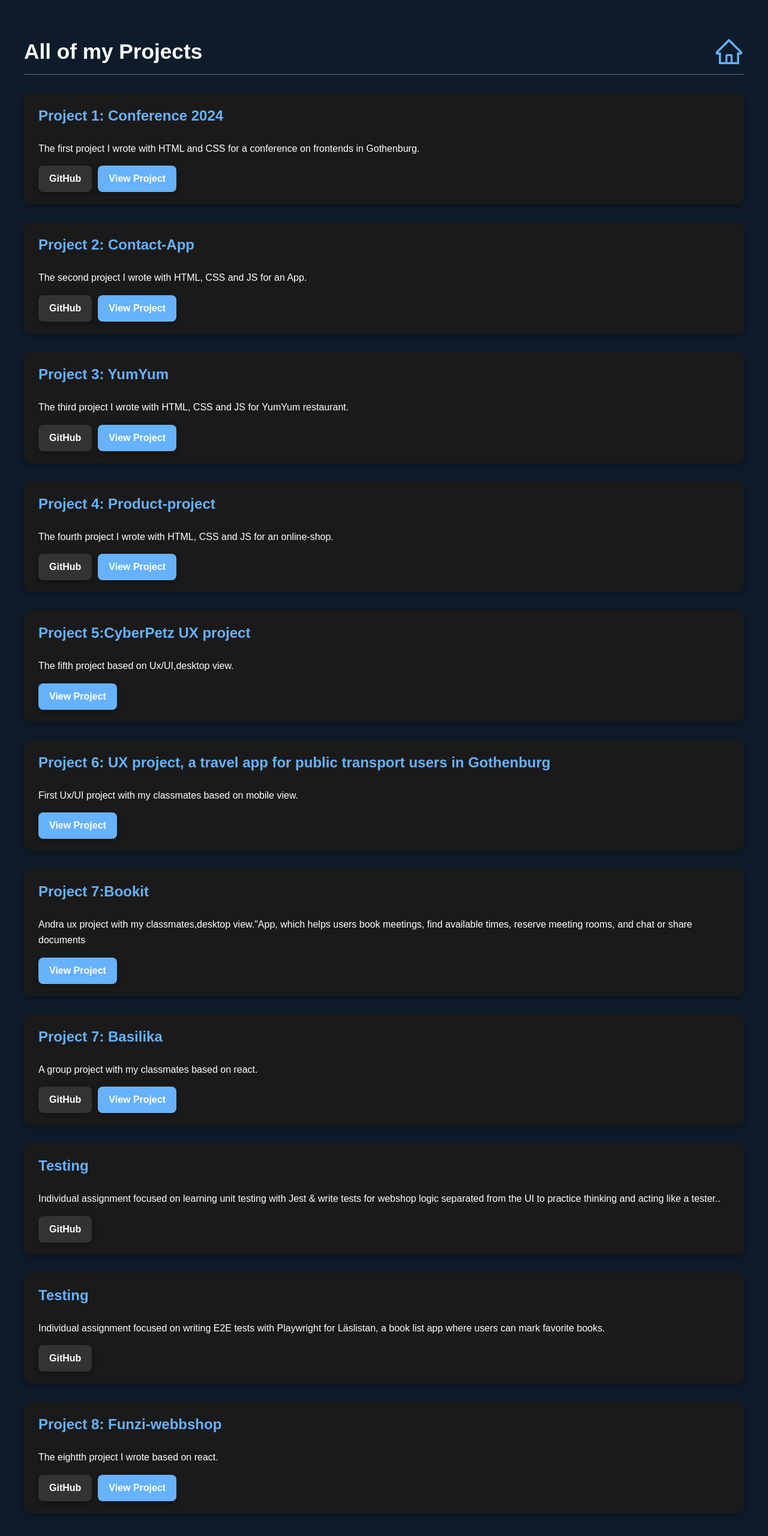
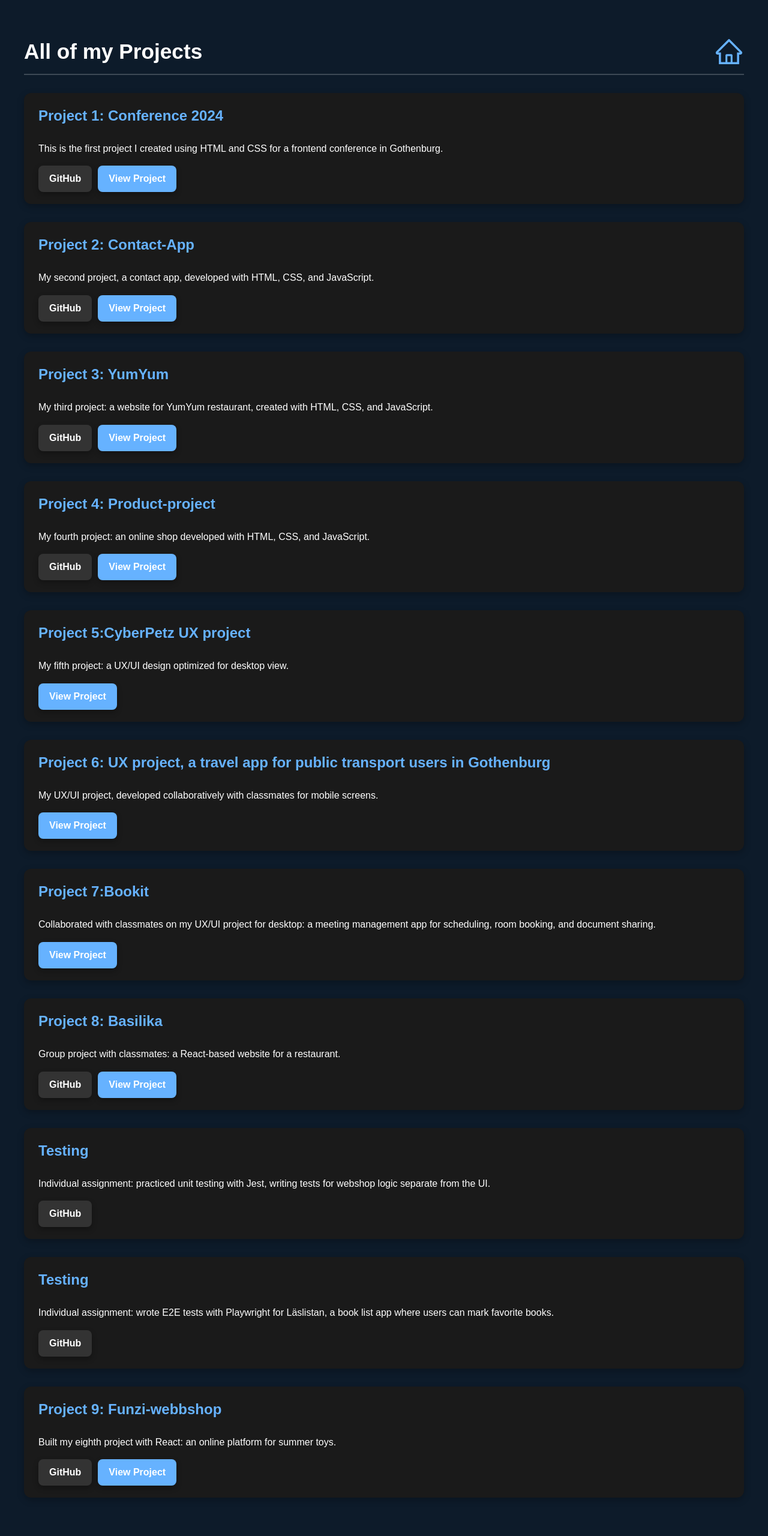
Before and after one commit to MalahatM/my-portfolio, a React (Vite) app: page /projects in a window 1280 px wide. Shown: the top 2560 px of the page at 60% size. Built offline with nearby package versions, Linux system fonts and the light colour scheme.

Commit message:
Make project descriptions clearer and more portfolio-ready.

```diff
--- a/src/pages/projects.tsx
+++ b/src/pages/projects.tsx
@@ -14,7 +14,7 @@ function Projects() {
 
       <div className="project-card">
         <h3>Project 1: Conference 2024</h3>
-        <p>The first project I wrote with HTML and CSS for a conference on frontends in Gothenburg.</p>
+        <p>This is the first project I created using HTML and CSS for a frontend conference in Gothenburg.</p>
         <div className="buttons">
           <a href="https://github.com/MalahatM/conference2024" target="_blank" rel="noreferrer" className="github-button">
             GitHub
@@ -27,7 +27,7 @@ function Projects() {
 
       <div className="project-card">
         <h3>Project 2: Contact-App</h3>
-        <p>The second project I wrote with HTML, CSS and JS for an App.</p>
+        <p>My second project, a contact app, developed with HTML, CSS, and JavaScript.</p>
         <div className="buttons">
           <a href="https://github.com/MalahatM/contact-app.git" target="_blank" rel="noreferrer" className="github-button">
             GitHub
@@ -40,7 +40,7 @@ function Projects() {
 
       <div className="project-card">
         <h3>Project 3: YumYum</h3>
-        <p>The third project I wrote with HTML, CSS and JS for YumYum restaurant.</p>
+        <p>My third project: a website for YumYum restaurant, created with HTML, CSS, and JavaScript.</p>
         <div className="buttons">
           <a href="https://github.com/MalahatM/yumyum.git" target="_blank" rel="noreferrer" className="github-button">
             GitHub
@@ -53,7 +53,7 @@ function Projects() {
 
 	   <div className="project-card">
         <h3>Project 4: Product-project</h3>
-        <p>The fourth project I wrote with HTML, CSS and JS for an online-shop.</p>
+        <p>My fourth project: an online shop developed with HTML, CSS, and JavaScript.</p>
         <div className="buttons">
           <a href="https://github.com/MalahatM/product-project.git" target="_blank" rel="noreferrer" className="github-button">
             GitHub
@@ -66,7 +66,7 @@ function Projects() {
 
 	<div className="project-card">
         <h3>Project 5:CyberPetz UX project </h3>
-        <p>The fifth project based on Ux/UI,desktop view.</p>
+        <p>My fifth project: a UX/UI design optimized for desktop view.</p>
         <div className="buttons">
           <a href="https://www.figma.com/proto/3SXbJNBZvq0pHYyn8G1ffb/cyber-petz?node-id=189-2043&starting-point-node-id=189%3A2043" target="_blank" rel="noreferrer" className="view-button">
             View Project
@@ -76,7 +76,7 @@ function Projects() {
 
 	  	<div className="project-card">
         <h3>Project 6: UX project, a travel app for public transport users in Gothenburg</h3>
-        <p>First Ux/UI project with my classmates based on mobile view.</p>
+        <p>My UX/UI project, developed collaboratively with classmates for mobile screens.</p>
         <div className="buttons">
           <a href="https://www.figma.com/proto/FR8YdMnqeQBX3TTfdO9n4p/Miniprojekt-UX?node-id=133-264&starting-point-node-id=133%3A264" target="_blank" rel="noreferrer" className="view-button">
             View Project
@@ -85,7 +85,7 @@ function Projects() {
       </div>
 	     <div className="project-card">
         <h3>Project 7:Bookit</h3>
-        <p>Andra ux project with my classmates,desktop view."App, which helps users book meetings, find available times, reserve meeting rooms, and chat or share documents</p>
+        <p>Collaborated with classmates on my UX/UI project for desktop: a meeting management app for scheduling, room booking, and document sharing.</p>
         <div className="buttons">
 
           <a href="https://www.figma.com/proto/f6PyimZQgn9BI5YKTSVOK7/Mighty-Zebras?node-id=417-468&starting-point-node-id=417%3A468" target="_blank" rel="noreferrer" className="view-button">
@@ -95,8 +95,8 @@ function Projects() {
       </div>
 
 	     <div className="project-card">
-        <h3>Project 7: Basilika</h3>
-        <p>A group project with my classmates based on react.</p>
+        <h3>Project 8: Basilika</h3>
+        <p>Group project with classmates: a React-based website for a restaurant.</p>
         <div className="buttons">
           <a href="https://github.com/NinjaNean/basilika.git" target="_blank" rel="noreferrer" className="github-button">
             GitHub
@@ -108,7 +108,7 @@ function Projects() {
       </div>
 	  <div className="project-card">
         <h3>Testing</h3>
-        <p>Individual assignment focused on learning unit testing with Jest & write tests for webshop logic separated from the UI to practice thinking and acting like a tester..</p>
+        <p>Individual assignment: practiced unit testing with Jest, writing tests for webshop logic separate from the UI.</p>
         <div className="buttons">
           <a href="https://github.com/MalahatM/exam-unit-test-malahat.git" target="_blank" rel="noreferrer" className="github-button">
             GitHub
@@ -118,7 +118,7 @@ function Projects() {
       </div>
 	    <div className="project-card">
         <h3>Testing</h3>
-        <p>Individual assignment focused on writing E2E tests with Playwright for Läslistan, a book list app where users can mark favorite books.</p>
+        <p>Individual assignment: wrote E2E tests with Playwright for Läslistan, a book list app where users can mark favorite books.</p>
         <div className="buttons">
           <a href="https://github.com/MalahatM/laslistan-e2e.git" target="_blank" rel="noreferrer" className="github-button">
             GitHub
@@ -127,8 +127,8 @@ function Projects() {
         </div>
       </div>
 	     <div className="project-card">
-        <h3>Project 8: Funzi-webbshop</h3>
-        <p>The eightth project I wrote based on react.</p>
+        <h3>Project 9: Funzi-webbshop</h3>
+        <p>Built my eighth project with React: an online platform for summer toys.</p>
         <div className="buttons">
           <a href="https://github.com/MalahatM/funzi-webbshop.git" target="_blank" rel="noreferrer" className="github-button">
             GitHub
```
